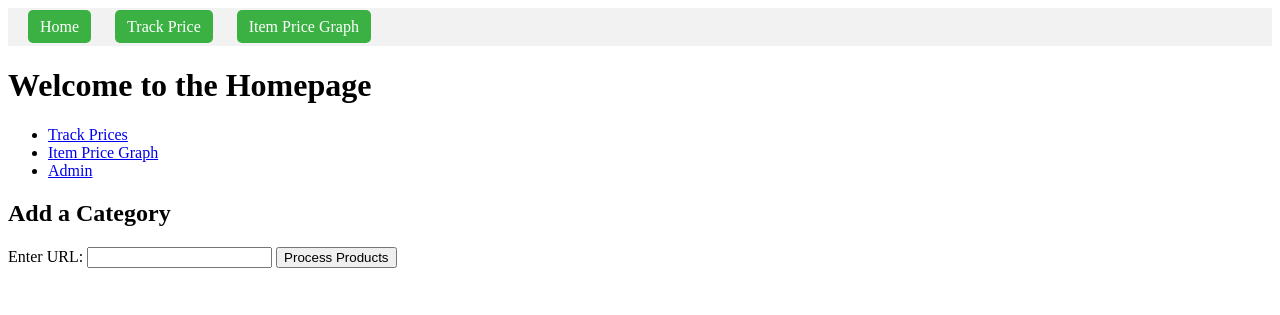
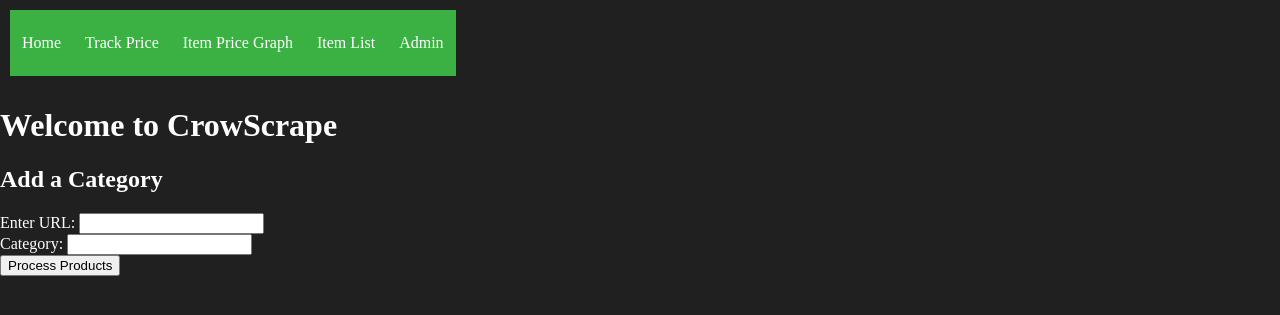
Before and after one commit to cfarrell987/crowScrape, a Django app: page / in a window 1280 px wide. Shown: the top 315 px of the page. Run offline with Django 5.2, Linux system fonts and the light colour scheme; parts of the project's set-up code (start-up, migrations or seed data) failed here and were passed over.

Commit message:
Add Django form for item price graph and update navigation links

```diff
--- a/app/app/static/style.css
+++ b/app/app/static/style.css
@@ -1,20 +1,52 @@
 /* Add this CSS to your style file or use inline styles */
 header {
-    background-color: #f2f2f2;
+    background-color: #202020;
     padding: 10px;
-    text-align: left;
+    font-size: 0;
 }
 
 header a {
-    margin: 0 10px;
+    margin: 0 0px;
     text-decoration: none;
     color: #fff;
     padding: 8px 12px;
-    border-radius: 5px;
+    border-radius: 0px;
     background-color: #3BB143;
     transition: background-color 0.3s ease;
+}
+
+/* Style for square buttons */
+.header-btn {
+    display: inline-block;
+    padding: 8px 12px;
+    width: justify; /* Adjust button width */
+    height: 50px; /* Adjust button height */
+    background-color: #3BB143; /* Button background color */
+    margin-right: 0; /* Reset margin */
+    text-align: center;
+    line-height: 50px; /* Center text vertically */
+    text-decoration: none;
+    color: #fff; /* Button text color */
+    font-size: 16px; /* Restore font size */
+}
+/* Hover effect for buttons */
+.header-btn:hover {
+    background-color: #ff6600; /* Adjust hover background color */
+    color: #fff; /* Adjust hover text color */
 }
 
 header a:hover {
     background-color: #378f39;
 }
+body {
+    background-color: #202020;
+    color: #fff;
+    margin: 0;
+    padding: 0;
+}
+
+/* Example styles for links */
+a {
+    color: #8ab4f8; /* Adjust link color */
+    transition: background-color 0.3s ease;
+}
--- a/app/app/tasks.py
+++ b/app/app/tasks.py
@@ -7,7 +7,7 @@ from .views import track_price
 import redis
 from django.test import RequestFactory
 @shared_task
-def update_prices_daily():
+def update_prices():
     items = Item.objects.all()
 
     for item in items:
@@ -37,12 +37,13 @@ def process_products():
     print("Starting Task")
     r = redis.StrictRedis(host='localhost', port=6379, db=0)  # Connect to Redis
     i=0
+    category = r.smembers('category')
     # Get new URLs from Redis
     urls_bytes = r.smembers('new_urls')  # Assuming URLs are stored in a Redis set
     new_urls = [url.decode('utf-8') for url in urls_bytes]
     for url in new_urls:
         request_factory = RequestFactory()
-        payload = {'url': url}
+        payload = {'url': url, 'category': category}
         print(payload)
         result = request_factory.post('/track_price/', payload)
         print(result)  # Output the result (for demonstration purposes)
@@ -55,3 +56,4 @@ def process_products():
 
     if i < 1:
         r.delete('new_urls')  # Remove the 'new_urls' key from Redis
+        r.delete('category')
--- a/app/app/templates/app/home.html
+++ b/app/app/templates/app/home.html
@@ -2,29 +2,33 @@
 <!DOCTYPE html>
 <html>
     {% load static %}
+    <link rel="stylesheet" type="text/css" href="{% static 'style.css' %}"> <!-- Link to your CSS file -->
     <head>
         <title>CrowScrape</title>
-        <link rel="stylesheet" href="{% static 'style.css' %}"> <!-- Link to your CSS file -->    </head>
+        </head>
     <body>
         <header>
-            <a href="{% url 'home' %}">Home</a>
-            <a href="{% url 'track_price' %}">Track Price</a>
-            <a href="{% url 'item_price_graph' %}">Item Price Graph</a>
+            <a href="{% url 'home' %}" class ="header-btn">Home</a>
+            <a href="{% url 'track_price' %}" class ="header-btn">Track Price</a>
+            <a href="{% url 'item_price_graph' %}" class ="header-btn">Item Price Graph</a>
+            <a href="{% url 'list_items' %}" class ="header-btn">Item List</a>
+            <a href="{% url 'admin:index' %}" class ="header-btn">Admin</a>
+
         </header>
+    </body>
 <body>
-    <h1>Welcome to the Homepage</h1>
-    <ul>
-        <li><a href="{% url 'track_price' %}">Track Prices</a></li>
-        <li><a href="{% url 'item_price_graph' %}">Item Price Graph</a></li>
-        <li><a href="{% url 'admin:index' %}">Admin</a></li>
-    </ul>
+    <h1>Welcome to CrowScrape</h1>
+
     <h2>
         Add a Category
     </h2>
     <form method="post">
         {% csrf_token %}
         <label for="id_url">Enter URL:</label>
-        <input type="text" id="id_url" name="url">
+        <input type="text" id="id_url" name="url"><br>
+        <label for="id_category">Category:</label>
+        <input type="text" id="id_category" name="category">
+        <br>
         <input type="submit" value="Process Products">
 </body>
 </html>
--- a/app/app/urls.py
+++ b/app/app/urls.py
@@ -5,4 +5,5 @@ urlpatterns = [
     path('', views.home, name='home'),
     path("track/", views.track_price, name="track_price"),
     path("item_price_graph/", views.item_price_graph, name='item_price_graph'),
+    path("list_items/", views.list_items, name='list_items')
 ]
--- a/app/app/views.py
+++ b/app/app/views.py
@@ -1,5 +1,6 @@
 from django.shortcuts import render
 from django.http import HttpResponse
+from matplotlib import dates
 from .models import Item, Price
 import requests
 from bs4 import BeautifulSoup
@@ -8,15 +9,19 @@ import matplotlib.pyplot as plt
 import io
 import base64
 import redis
+from datetime import datetime, timedelta
+from django.core.paginator import Paginator
+from .forms import ItemPriceGraphForm
 # Create your views here.
 
 def home(request):
     if request.method == 'POST':
         url = request.POST.get('url')  # Retrieve the URL from the form
-        urls_to_process = extract_urls(url)  # Pass the URL to the Celery task
+        category = request.POST.get('category')
+        urls_to_process = extract_urls(url, category)  # Pass the URL to the Celery task
     return render(request, 'app/home.html')
 
-def extract_urls(url):
+def extract_urls(url, category):
     response = requests.get(url)
     if response.status_code == 200:
         soup = BeautifulSoup(response.content, 'html.parser')
@@ -24,6 +29,7 @@ def extract_urls(url):
         urls = [link.get('href') for link in soup.find_all('a', class_='product-item-link')]  # Example: Extracting href attributes from <a> tags
         #print(urls)
         r = redis.StrictRedis(host='localhost', port=6379, db=0)
+        r.sadd('category', category)
         for u in urls:
             r.sadd('new_urls', u)
         print(r.smembers('new_urls'))
@@ -84,25 +90,65 @@ def item_price_graph(request):
     # Replace this with your logic to fetch available items
     items = Item.objects.all()
 
-    selected_item_id = request.GET.get('item_id')
-    prices = Price.objects.filter(item_id=selected_item_id)
-    price_list = [price.price for price in prices]
-    timestamp_list = [price.timestamp for price in prices]
 
-    # Create the plot in memory
-    fig, ax = plt.subplots(figsize=(10, 6))
-    ax.plot(timestamp_list, price_list, marker='o', linestyle='-')
-    ax.set_title('Price History')
-    ax.set_xlabel('Timestamp')
-    ax.set_ylabel('Price')
-    ax.grid(True)
+    form = ItemPriceGraphForm(request.GET)
 
-    # Convert plot to a base64 string
-    buffer = io.BytesIO()
-    plt.savefig(buffer, format='png')
-    buffer.seek(0)
-    plot_data = base64.b64encode(buffer.getvalue()).decode('utf-8')
-    plt.close()
+    # Get Item
+    selected_item_id = int(request.GET.get('item_id')) if request.GET.get('item_id') else None
 
-    context = {'items': items, 'plot_data': plot_data}
-    return render(request, 'app/item_price_graph.html', context)
+    if selected_item_id:
+        selected_item = Item.objects.get(pk=selected_item_id)
+
+        #Get Time Range
+        time_ranges = {
+            '7 * 24': 7 * 24,  # 7 days
+            '5 * 24': 5 * 24,  # 5 days
+            '24': 24,          # 24 hours
+            '12': 12,          # 12 hours
+        }
+
+        selected_time_range = request.GET.get('time_range') if request.GET.get('time_range') else 24
+        hours = time_ranges.get(selected_time_range, 24)  # Default to 24 hours if not specified
+
+        # Calculate the timestamp for the selected time range
+        timestamp_threshold = datetime.now() - timedelta(hours=hours)
+
+        prices = Price.objects.filter(item_id=selected_item_id, timestamp__gte=timestamp_threshold)
+        price_list = [price.price for price in prices]
+        timestamp_list = [price.timestamp for price in prices]
+
+        # Create the plot in memory
+        fig, ax = plt.subplots(figsize=(10, 6))
+        ax.plot(timestamp_list, price_list, marker='o', linestyle='-')
+
+        # Formatting x-axis timestamps
+        ax.xaxis.set_major_formatter(dates.DateFormatter('%d-%b %H:%M'))  # Day-Month hh:mm format
+        plt.gcf().autofmt_xdate()
+
+        ax.set_title(f'Price History: {selected_item.item_name} ')
+        ax.set_xlabel('Timestamp')
+        ax.set_ylabel('Price')
+        ax.grid(True)
+
+        # Convert plot to a base64 string
+        buffer = io.BytesIO()
+        plt.savefig(buffer, format='png')
+        buffer.seek(0)
+        plot_data = base64.b64encode(buffer.getvalue()).decode('utf-8')
+        plt.close()
+
+        context = {
+                    'form': form,
+                    'items': items,
+                    'plot_data': plot_data}
+        return render(request, 'app/item_price_graph.html', context )
+    return render(request, 'app/item_price_graph.html', {'form': form, 'items': items})
+
+def list_items(request):
+    items = Item.objects.all()
+    price = Price.objects.select_related()
+    paginator = Paginator(items, 10)
+    page_number = request.GET.get('page')
+    page_obj = paginator.get_page(page_number)
+
+    return render(request, 'app/list_items.html', {'page_obj': page_obj})
--- a/requirements.txt
+++ b/requirements.txt
@@ -8,3 +8,4 @@ celery
 redis
 matplotlib
 plotly
+django-environ
```
Also changed, not shown: app/app/forms.py (added, +19 -0 lines), app/app/templates/app/item_price_graph.html (+9 -11 lines), app/app/templates/app/list_items.html (added, +49 -0 lines), app/app/templates/app/success.html (+6 -3 lines), app/app/templates/app/track_price.html (+6 -3 lines), app/crowscrape/settings.py (+19 -14 lines), 1 other file.
